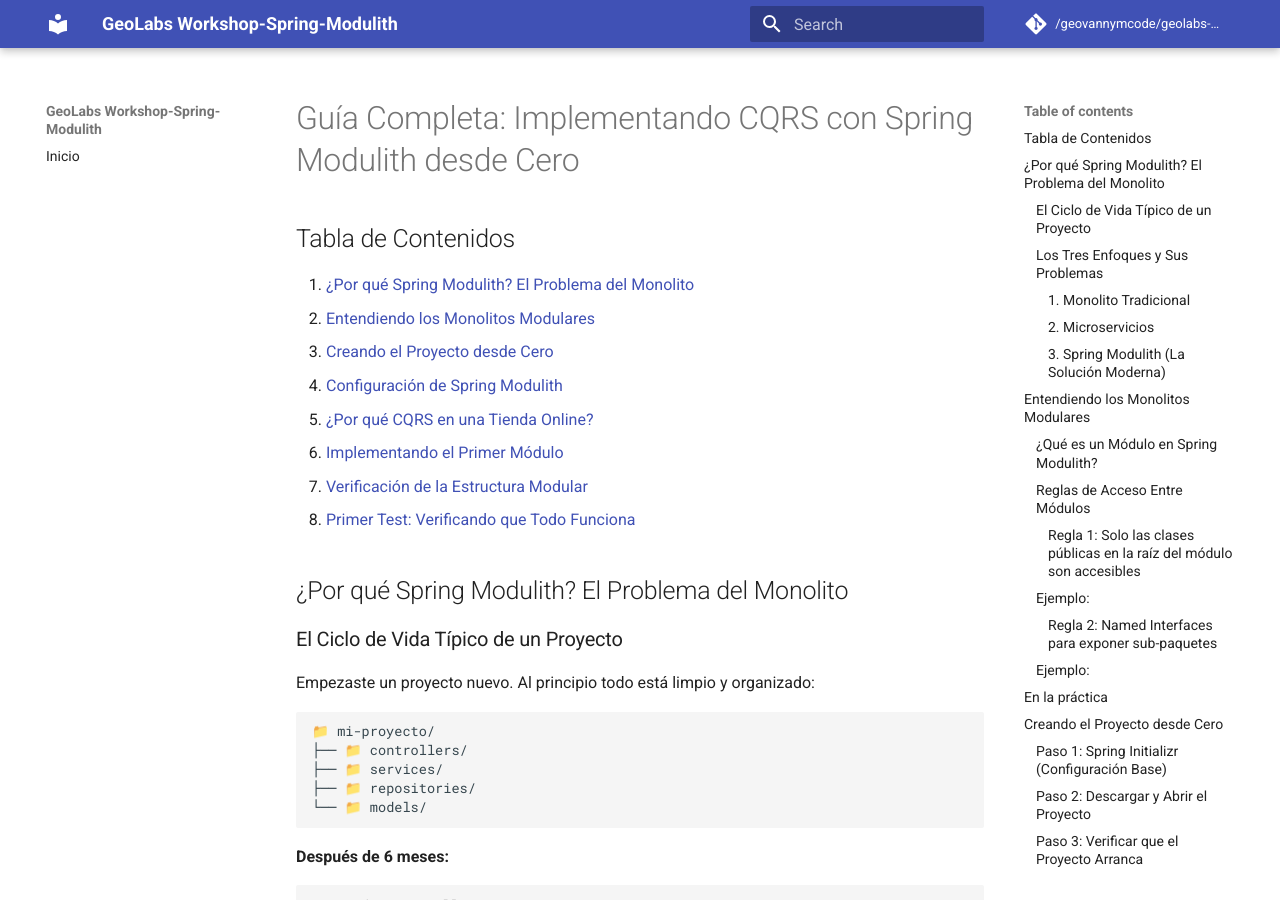
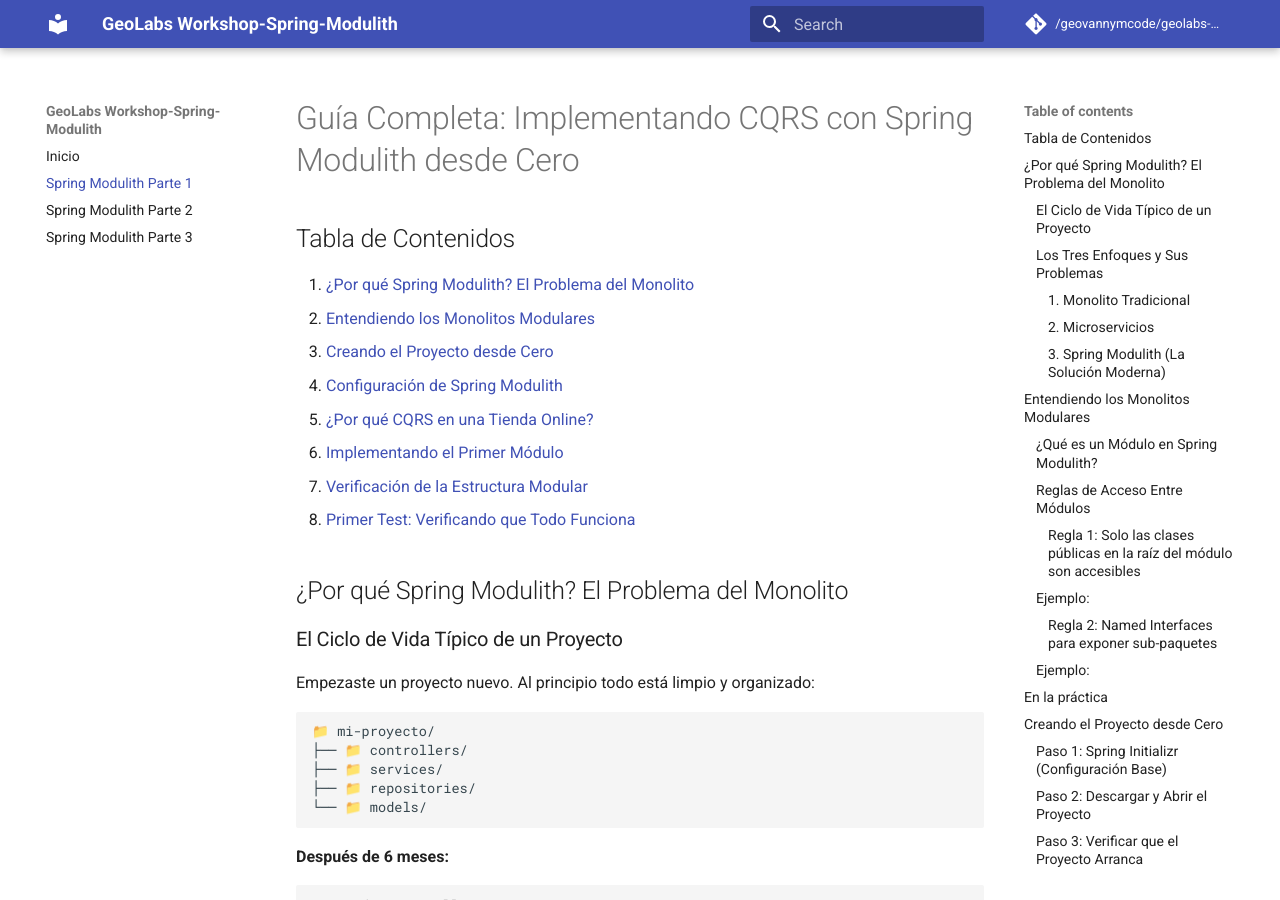
Before and after one commit to geovannymcode/geolabs-spring-modulith.github.io, an MkDocs documentation site: the page built from docs/spring_modulith_part_1.md, in a window 1280 px wide and 900 px high. Built offline with MkDocs 1.6.1 and Material for MkDocs 9.7.7, drawn with Linux system fonts in a browser that asks for light colours; comment, search, counter and statistics services are not loaded.

Commit message:
update mkdocs

```diff
--- a/mkdocs.yml
+++ b/mkdocs.yml
@@ -14,9 +14,9 @@
   name: material
 nav:
   - Inicio: index.md
-  #- Sppring Modulith Parte 1: spring_modulith_part_1.md
-  #- Sppring Modulith Parte 2: spring_modulith_part_2.md
-  #- Sppring Modulith Parte 3: spring_modulith_part_3.md
+  - Spring Modulith Parte 1: spring_modulith_part_1.md
+  - Spring Modulith Parte 2: spring_modulith_part_2.md
+  - Spring Modulith Parte 3: spring_modulith_part_3.md
 
 # Customization
 extra:
```
